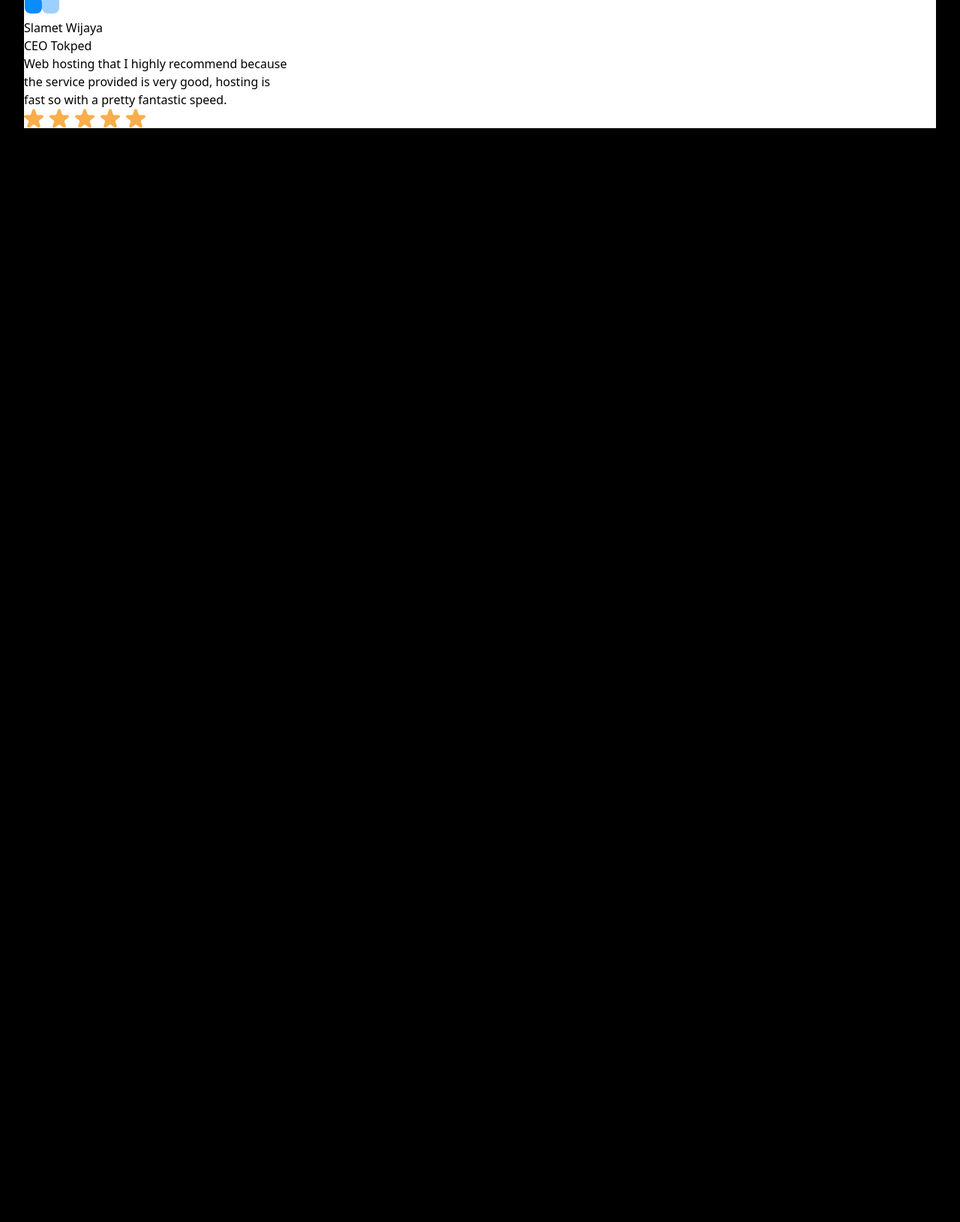
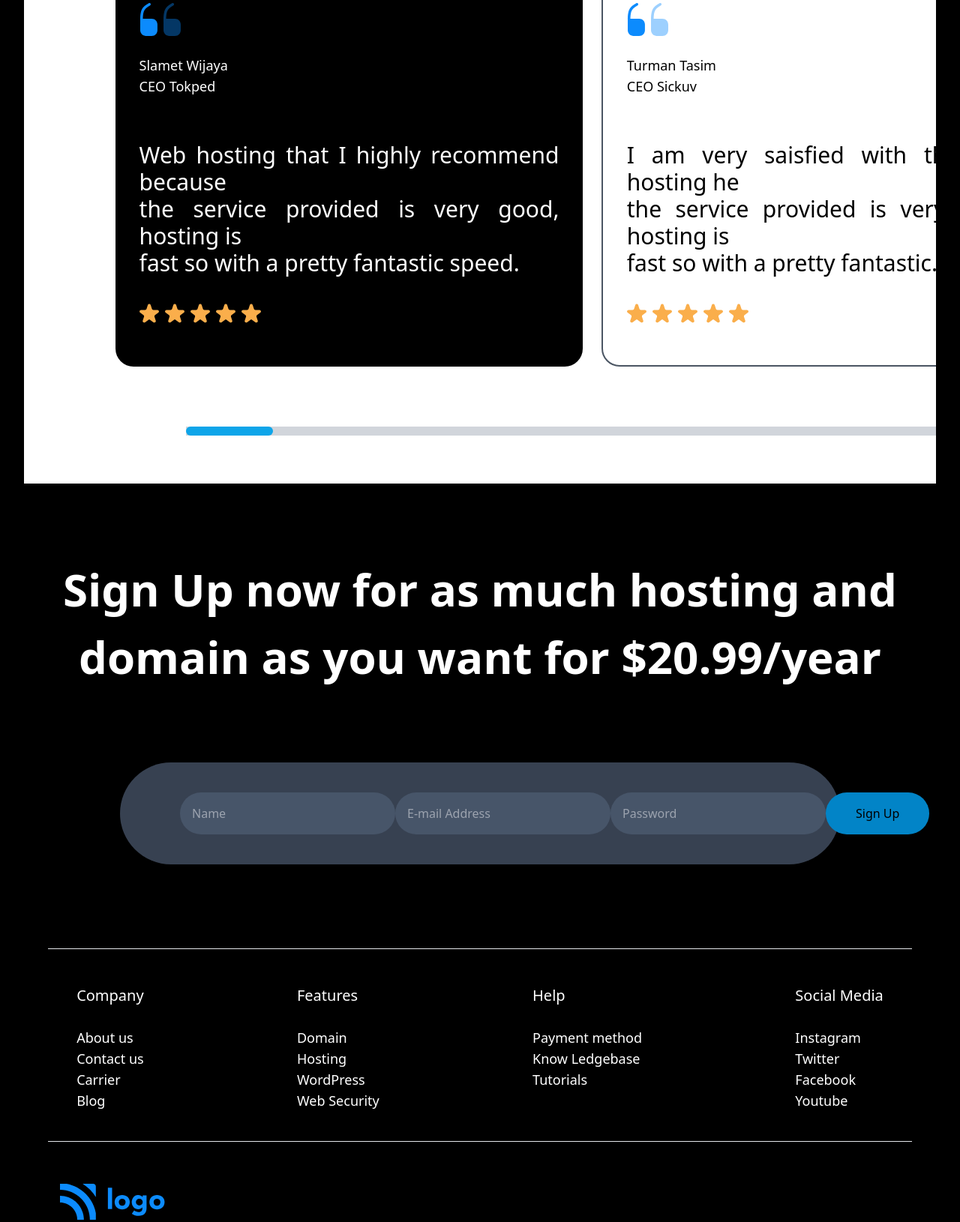
Before and after one commit to Ramankumarlal007/hostingSiteLandingPage, a website built with Vite: page index.html in a window 1280 px wide. Shown: the part 4749-6379 px from the top of the page at 75% size. Before the commit the page ends 4920 px from the top, so only its background shows below. Built offline with nearby package versions, Linux system fonts and the light colour scheme.

Commit message:
index.html file modified

```diff
--- a/index.html
+++ b/index.html
@@ -318,7 +318,7 @@
         </div>
       </div>
   </section>
-  <section class="customerFeedback mt-12 w-[95%] mx-auto bg-white">
+  <section class="customerFeedback mt-12 w-[95%] mx-auto bg-white overflow-hidden pb-16">
       <div class="customersection flex justify-around pt-40 pb-14">
         <div class="text-6xl font-bold ">
           <p>what do our</p>
@@ -330,21 +330,22 @@
           <p>prioritize the satisfaction of our customers.</p>
         </div>
       </div>
-      <div class="placard">
-          <div class="inline-flex">
+<div class="Placard flex justify-around pb-20">
+  <div class="placard1 flex-col items-left justify-center bg-black inline-flex px-8 py-7 rounded-3xl relative left-[10%]">
+    <div class="inline-flex gap-2">
       <img src="./Icons/Vector.svg" alt="">
       <img src="./Icons/Vector-1.svg" alt="">
     </div>
-          <div>
-            <p>Slamet Wijaya</p>
-            <p>CEO Tokped</p>
+    <div class="py-6 ">
+      <p class="text-white text-lg text-left">Slamet Wijaya</p>
+      <p class="text-white text-lg text-left">CEO Tokped</p>
     </div>
-          <div>
+    <div class="text-white text-justify text-3xl py-9">
       <p>Web hosting that I highly recommend because</p>
       <p>the service provided is very good, hosting is</p>
       <p>fast so with a pretty fantastic speed.</p>
     </div>
-          <div class="flex gap-2"  >
+    <div class="flex gap-2 pb-7"  >
       <img src="./Icons/Star.svg" alt="">
       <img src="./Icons/Star.svg" alt="">
       <img src="./Icons/Star.svg" alt="">
@@ -352,6 +353,113 @@
       <img src="./Icons/Star.svg" alt="">
     </div>
 </div>
+<div class="placard2 flex-col items-left justify-center bg-white inline-flex px-8 py-7 rounded-3xl border-2 border-gray-600 relative overflow-hidden left-[12%] text-ellipsis w-50">
+
+  <div class="inline-flex gap-2">
+    <img src="./Icons/Vector.svg" alt="">
+    <img src="./Icons/Vector-1.svg" alt="">
+  </div>
+  <div class="py-6 ">
+    <p class="text-black text-lg text-left">Turman Tasim</p>
+    <p class="text-black text-lg text-left">CEO Sickuv</p>
+  </div>
+  <div class="text-black text-justify text-3xl py-9">
+    <p>I am very saisfied with the web hosting he</p>
+    <p>the service provided is very good, hosting is</p>
+    <p>fast so with a pretty fantastic.</p>
+  </div>
+  <div class="flex gap-2 pb-7"  >
+    <img src="./Icons/Star.svg" alt="">
+    <img src="./Icons/Star.svg" alt="">
+    <img src="./Icons/Star.svg" alt="">
+    <img src="./Icons/Star.svg" alt="">
+    <img src="./Icons/Star.svg" alt="">
+  </div>
+
+</div>
+</div>
+<div class="bg-white">
+  <div class="w-[95%] bg-gray-300 h-3 ml-10 relative left-44">
+    <span class="inline-block w-[10%] float-left h-3 bg-sky-500 rounded-lg"></span>
+
+</div>
   </section>
+  <section>
+<div class="text-6xl font-semibold text-white text-center my-24 leading-normal">
+  <p>Sign Up now for as much hosting and</p>
+  <p>domain as you want for $20.99/year</p>
+</div>
+<div class="formTag bg-gray-700 flex justify-between rounded-full items-center mx-40 mb-28 py-10 px-20 ">
+  <div>
+    <form action="#" method="get">
+      <label for="Name"></label>
+      <input class="bg-slate-600  py-4 pr-10 pl-4 rounded-full" type="text" name="Name" id="" placeholder="Name">
+    </form>
+  </div>
+  <div>
+    <form action="#" method="get">
+      <label for="Email"></label>
+      <input class="bg-slate-600 pr-10 pl-4 rounded-full py-4" type="email" name="Email" id="" placeholder="E-mail Address">
+    </form>
+  </div>
+  <div>
+    <form action="#" method="get">
+      <label for="Password"></label>
+      <input class="bg-slate-600 pr-10 pl-4 rounded-full py-4" type="password" name="Password" id="" placeholder="Password">
+    </form>
+  </div>
+  <div>
+    <form action="#" method="get">
+
+      <input class="bg-sky-600 px-10 rounded-full py-4" type="button" value="Sign Up">
+    </form>
+  </div>
+</div>
+<hr class="w-[90%] mx-auto bg-slate-400">
+<div class="Company mt-12 mb-10 flex justify-around">
+  <div class="part1">
+    <p class="text-white text-xl font-medium mb-7">Company</p>
+    <ul class="text-white list-none text-lg">
+      <li>About us</li>
+      <li>Contact us</li>
+      <li>Carrier</li>
+      <li>Blog</li>
+    </ul>
+  </div>
+  <div class="part2">
+    <p class="text-white text-xl font-medium mb-7">Features</p>
+    <ul class="text-white list-none text-lg">
+      <li>Domain</li>
+      <li>Hosting</li>
+      <li>WordPress</li>
+      <li>Web Security</li>
+    </ul>
+  </div>
+  <div class="part3">
+    <p class="text-white text-xl font-medium mb-7">Help</p>
+    <ul class="text-white list-none text-lg">
+      <li>Payment method</li>
+      <li>Know Ledgebase</li>
+      <li>Tutorials</li>
+
+    </ul>
+  </div>
+  <div class="part4">
+    <p class="text-white text-xl font-medium mb-7">Social Media</p>
+    <ul class="text-white list-none text-lg">
+      <li>Instagram</li>
+      <li>Twitter</li>
+      <li>Facebook</li>
+      <li>Youtube</li>
+    </ul>
+  </div>
+
+
+</div>
+<hr class="w-[90%] mx-auto bg-slate-400 mb-14">
+  </section>
+  <img class="mb-14 ml-20" src="./Logo.svg" alt="">
+
+  </div>
   </body>
 </html>
```
Lines whose indentation alone changed are shown as unchanged.
